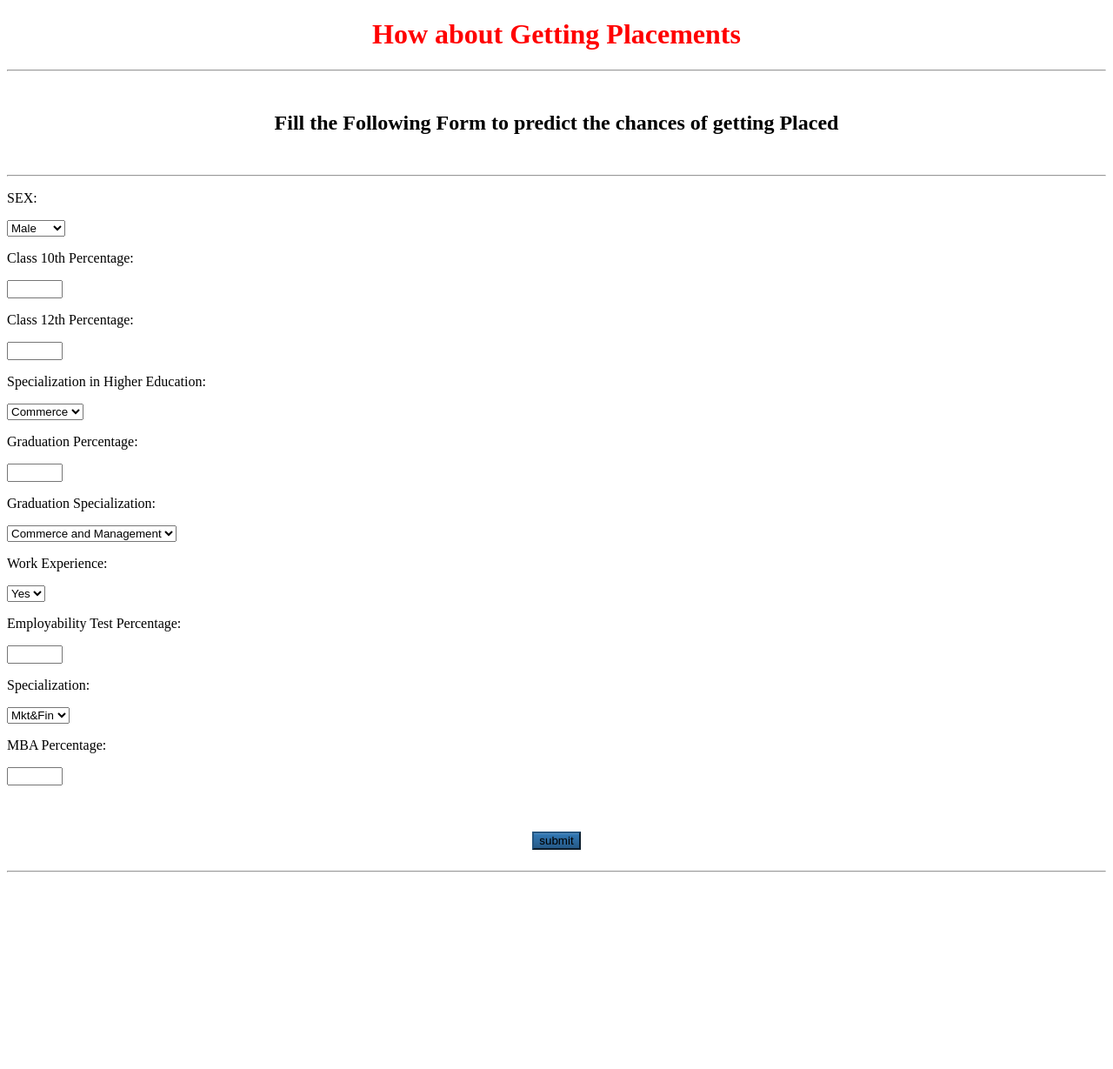
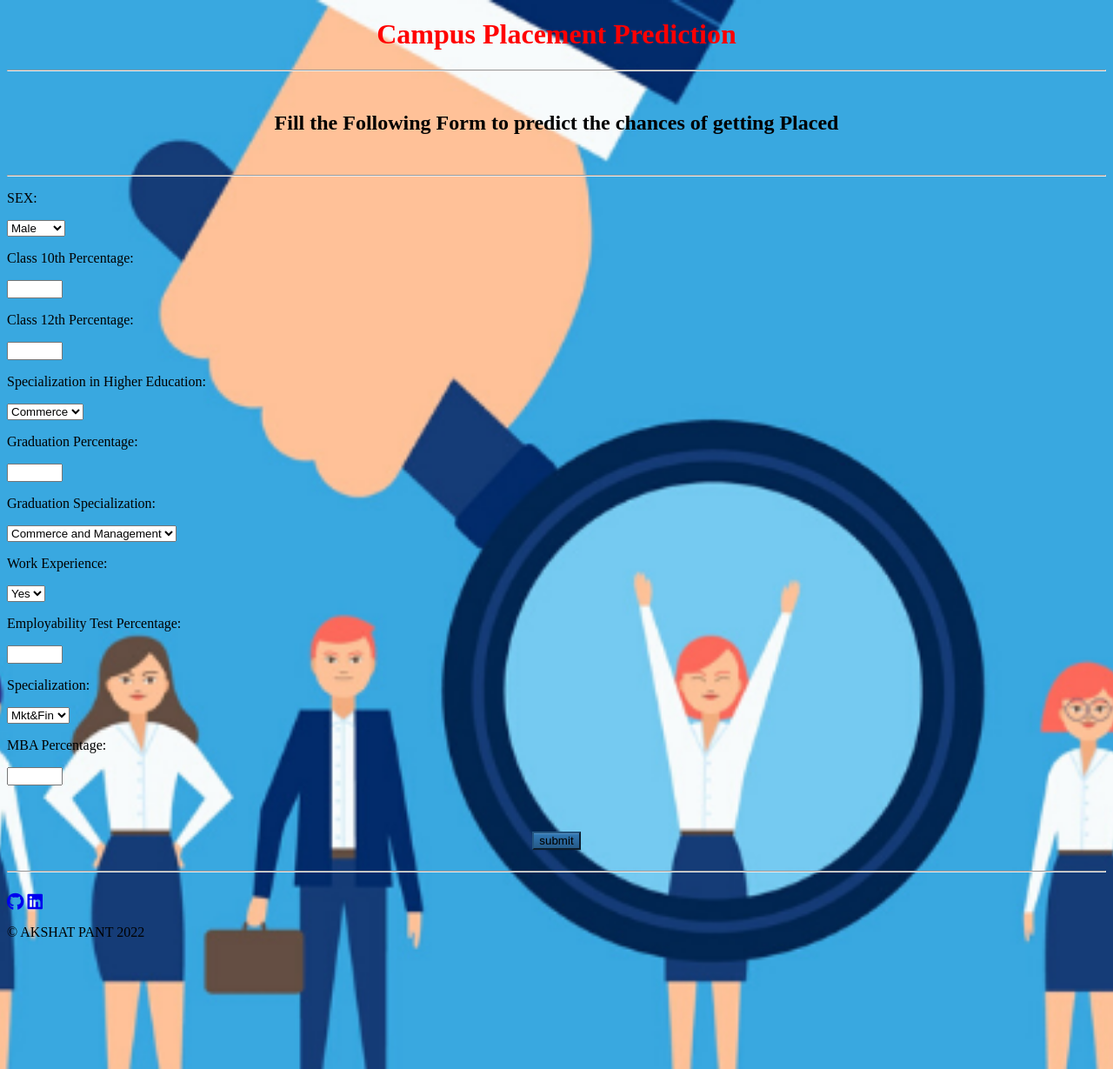
Before and after one commit to akshat06/Campus-Placement, a Flask app: page / in a window 1280 px wide. Shown: the whole page at 87% size. Before the commit the page ends 1003 px from the top, so only its background shows below. Run offline with Flask 2, Linux system fonts and the light colour scheme; parts of the project's set-up code (start-up, migrations or seed data) failed here and were passed over; some libraries are stand-ins or nearby versions.

Commit message:
changes in home page of app

```diff
--- a/code/app.py
+++ b/code/app.py
@@ -1,6 +1,6 @@
 # from data_preprocessing.preprocessing import Preprocessing
-# from data_preprocessing.preprocessing_new import Preprocessing
-# from model_training.training import ModelTraining
+from data_preprocessing.preprocessing_new import Preprocessing
+from model_training.training import ModelTraining
 from model_training.training_new import ModelTraining
 from model_prediction.prediction import Predicition
 import os
@@ -26,113 +26,115 @@ def home():
 
 @app.route('/predict',methods=['GET','POST'])
 def predict():
+    try:
+        if request.method == "POST" :
+            # gender, ssc_p, hsc_p, degree_p, workex, etest_p, specialization, mba_p, hsc_s, degree_t
 
-    if request.method == "POST" :
-        # gender, ssc_p, hsc_p, degree_p, workex, etest_p, specialization, mba_p, hsc_s, degree_t
+            Gender= str(request.form['gender'])
+            Ssc_p= float(request.form['ssc_p'])
+            # Ssc_b = str(request.form['ssc_b'])
+            Hsc_p= float(request.form['hsc_p'])
+            # Hsc_b = str(request.form['hsc_b'])
+            Hsc_s = str(request.form['hsc_s'])
+            Degree_p= float(request.form['degree_p'])
+            Degree_t = str(request.form['degree_t'])
+            Workex = str(request.form['workex'])
+            Etest_p = float(request.form['etest_p'])
+            Specialization = str(request.form['specialization'])
+            MBA_p = float(request.form['mba_p'])
+            # salary = float(request.form['salary'])
 
-        Gender= str(request.form['gender'])
-        Ssc_p= float(request.form['ssc_p'])
-        # Ssc_b = str(request.form['ssc_b'])
-        Hsc_p= float(request.form['hsc_p'])
-        # Hsc_b = str(request.form['hsc_b'])
-        Hsc_s = str(request.form['hsc_s'])
-        Degree_p= float(request.form['degree_p'])
-        Degree_t = str(request.form['degree_t'])
-        Workex = str(request.form['workex'])
-        Etest_p = float(request.form['etest_p'])
-        Specialization = str(request.form['specialization'])
-        MBA_p = float(request.form['mba_p'])
-        # salary = float(request.form['salary'])
+            print(f"Gender: {Gender}")
+            print(f"Ssc_p:{Ssc_p}")
+            # print(f"Ssc_b:{Ssc_b}")
+            print(f"Hsc_p:{Hsc_p}")
+            # print(f"Hsc_b:{Hsc_b}")
+            print(f"Hsc_s:{Hsc_s}")
+            print(f"Degree_p:{Degree_p}")
+            print(f"Degree_t:{Degree_t}")
+            print(f"Workex:{Workex}")
+            print(f"Etest:{Etest_p}")
+            print(f"Specialization:{Specialization}")
+            print(f"MBA_p:{MBA_p}")
+            # print(f"salary:{salary}")
+            pred_list = []
+            if Gender=='Female':
+                Gender=1
+                pred_list.append(Gender)
+            else:
+                Gender=0
+                pred_list.append(Gender)
 
-        print(f"Gender: {Gender}")
-        print(f"Ssc_p:{Ssc_p}")
-        # print(f"Ssc_b:{Ssc_b}")
-        print(f"Hsc_p:{Hsc_p}")
-        # print(f"Hsc_b:{Hsc_b}")
-        print(f"Hsc_s:{Hsc_s}")
-        print(f"Degree_p:{Degree_p}")
-        print(f"Degree_t:{Degree_t}")
-        print(f"Workex:{Workex}")
-        print(f"Etest:{Etest_p}")
-        print(f"Specialization:{Specialization}")
-        print(f"MBA_p:{MBA_p}")
-        # print(f"salary:{salary}")
-        pred_list = []
-        if Gender=='Female':
-            Gender=1
-            pred_list.append(Gender)
-        else:
-            Gender=0
-            pred_list.append(Gender)
+            pred_list.append(Ssc_p)
+            pred_list.append(Hsc_p)
+            pred_list.append(Degree_p)
 
-        pred_list.append(Ssc_p)
-        pred_list.append(Hsc_p)
-        pred_list.append(Degree_p)
+            if Workex == 'Yes':
+                pred_list.append(1)
+            else:
+                pred_list.append(0)
 
-        if Workex == 'Yes':
-            pred_list.append(1)
-        else:
-            pred_list.append(0)
-
-        pred_list.append(Etest_p)
+            pred_list.append(Etest_p)
 
 
-        if Specialization == "Mkt&Fin":
-            pred_list.append(0)
-        else:
-            pred_list.append(1)
+            if Specialization == "Mkt&Fin":
+                pred_list.append(0)
+            else:
+                pred_list.append(1)
 
-        pred_list.append(MBA_p)
+            pred_list.append(MBA_p)
 
-        if Hsc_s == 'Arts':
-            pred_list.append(1)
-            pred_list.append(0)
-            pred_list.append(0)
+            if Hsc_s == 'Arts':
+                pred_list.append(1)
+                pred_list.append(0)
+                pred_list.append(0)
 
-        elif Hsc_s == 'Commerce':
-            pred_list.append(0)
-            pred_list.append(1)
-            pred_list.append(0)
+            elif Hsc_s == 'Commerce':
+                pred_list.append(0)
+                pred_list.append(1)
+                pred_list.append(0)
 
-        else:
-            pred_list.append(0)
-            pred_list.append(0)
-            pred_list.append(1)
+            else:
+                pred_list.append(0)
+                pred_list.append(0)
+                pred_list.append(1)
 
-        if Degree_t == 'Comm&Mgmt':
-            pred_list.append(1)
-            pred_list.append(0)
-            pred_list.append(0)
+            if Degree_t == 'Comm&Mgmt':
+                pred_list.append(1)
+                pred_list.append(0)
+                pred_list.append(0)
 
-        elif Degree_t == 'Others':
-            pred_list.append(0)
-            pred_list.append(1)
-            pred_list.append(0)
+            elif Degree_t == 'Others':
+                pred_list.append(0)
+                pred_list.append(1)
+                pred_list.append(0)
 
-        else:
-            pred_list.append(0)
-            pred_list.append(0)
-            pred_list.append(1)
+            else:
+                pred_list.append(0)
+                pred_list.append(0)
+                pred_list.append(1)
 
 
 
-        # Pred_args=[Gender, Ssc_p, Ssc_b, Hsc_p, Hsc_b, Hsc_s, Degree_p, Degree_t, Workex,Etest_p,Specialization,MBA_p, salary]
-        logging.info(f"Prediction List: {pred_list}")
-        pred_args=np.array(pred_list)
-        pred_args=pred_args.reshape(1,-1)
+            # Pred_args=[Gender, Ssc_p, Ssc_b, Hsc_p, Hsc_b, Hsc_s, Degree_p, Degree_t, Workex,Etest_p,Specialization,MBA_p, salary]
+            logging.info(f"Prediction List: {pred_list}")
+            pred_args=np.array(pred_list)
+            pred_args=pred_args.reshape(1,-1)
 
-        y_pred=model.predict(pred_args)
-        logging.info(f"pred: {y_pred}")
-        y_pred=y_pred[0]
-        logging.info(f"Y_pred:-->> {y_pred}")
-        if y_pred == 0:
-            image_path = os.path.join("code","templates","work_hard.jpg")
-            logging.info("Work Hard!!! Chances are less")
-            return render_template('predict.html',prediction="Work Hard!!! Chances are less", user_image=image_path)
-        else:
-            image_path = os.path.join("code","templates","celebrate.jpg")
-            logging.info("You are Doing well!! You Will Get placements")
-            return render_template('predict.html',prediction=" You are Doing well!! You Will Get placements", user_image = image_path)
+            y_pred=model.predict(pred_args)
+            logging.info(f"pred: {y_pred}")
+            y_pred=y_pred[0]
+            logging.info(f"Y_pred:-->> {y_pred}")
+            if y_pred == 0:
+                image_path = os.path.join("code","templates","work_hard.jpg")
+                logging.info("Work Hard!!! Chances are less")
+                return render_template('predict.html',prediction="Work Hard!!! Chances are less", user_image=image_path)
+            else:
+                image_path = os.path.join("code","templates","celebrate.jpg")
+                logging.info("You are Doing well!! You Will Get placements")
+                return render_template('predict.html',prediction=" You are Doing well!! You Will Get placements", user_image = image_path)
+    except Exception as e:
+        logging.exception(f"Exception occured during Prediction:\n {e}")
 
 # """Data Preprocessing
 # """
@@ -157,5 +159,26 @@ def predict():
 # else:
 #     logging.info("\n\nPrediction-->> Student will get placed!!")
 
+@app.route('/train',methods=['GET','POST'])
+def train():
+    try:
+        print("______ Inside Train Function________")
+        logging.info("______ Inside Train Function________")
+        if request.method == "POST" :
+            logging.info("Model training Started!!")
+            """Data Preprocessing
+            """
+            train_file_path = os.path.join("code","dataset","train.csv")
+            print(train_file_path)
+            pre_process = Preprocessing(filename=train_file_path)
+            pre_process.preprocessing_flow()
+            """Model Training
+            """
+            model_train = ModelTraining()
+            best_model_name = model_train.training_flow()
+            return render_template('train.html',best_model=f"Best Model is {best_model_name}")
+    except Exception as e:
+        logging.exception(f"Exception occured: {e}")
+
 if __name__ == "__main__":
     app.run(debug=True)
--- a/code/model_training/training_new.py
+++ b/code/model_training/training_new.py
@@ -325,4 +325,5 @@ class ModelTraining:
         model_name = "best_model.pkl"
         model_dir = os.path.join("code","model_file")
         self.model_saving(best_model, model_name, model_dir)
+        return best_model_name
         logging.info("\n\n********************************** Training Pipeline Ends ***************************************")
--- a/code/templates/first.html
+++ b/code/templates/first.html
@@ -3,11 +3,24 @@
 <head>
    <link rel="stylesheet" href="https://maxcdn.bootstrapcdn.com/bootstrap/3.3.7/css/bootstrap-theme.min.css" integrity="sha384-rHyoN1iRsVXV4nD0JutlnGaslCJuC7uwjduW9SVrLvRYooPp2bWYgmgJQIXwl/Sp" crossorigin="anonymous">
    <title>Chances of getting Campus Placement</title>
+   <style>
+
+      body  {
+        background-image: url("campus1.jpg");
+
+        background-color:#cccccc;
+        height: 1200px;
+        background-position: center;
+        background-repeat: no-repeat;
+        background-size: cover;
+        position: relative;
+      }
+  </style>
 </head>
 
 <body>
 
-   <h1><div style = "text-align: center"><font color="red"> How about Getting Placements</font></div></h1>
+   <h1><div style = "text-align: center"><font color="red">Campus Placement Prediction</font></div></h1>
    <hr>
    </br>
    <h2><div style = "text-align: center"><font color="black">Fill the Following Form to predict the chances of getting Placed</font></div></h2>
@@ -27,6 +40,7 @@
               <option value="Female">Female</option>
             </select>
             </div>
+
 
             <div class="form-group">
                <label for="ssc_p"><p class="font-weight-bold">Class 10th Percentage:</p></label>
@@ -120,14 +134,36 @@
 
             <hr>
             </br>
-
             </form>
 
+            <!-- <form method="post" action="/train"></form>
+            <h1><div style = "text-align: center"><font color="red"> <input class="btn btn-primary" type="submit" value="Train"></font></div></h1>
+            </div>
+         </form> -->
 
 
      </div>
      </div>
      </div>
+    <!-- JavaScript -->
+    <script src="https://code.jquery.com/jquery-3.5.1.slim.min.js"
+        integrity="sha384-DfXdz2htPH0lsSSs5nCTpuj/zy4C+OGpamoFVy38MVBnE+IbbVYUew+OrCXaRkfj"
+        crossorigin="anonymous"></script>
+    <script src="https://cdn.jsdelivr.net/npm/popper.js@1.16.0/dist/umd/popper.min.js"
+        integrity="sha384-Q6E9RHvbIyZFJoft+2mJbHaEWldlvI9IOYy5n3zV9zzTtmI3UksdQRVvoxMfooAo"
+        crossorigin="anonymous"></script>
+    <script src="https://stackpath.bootstrapcdn.com/bootstrap/4.5.0/js/bootstrap.min.js"
+        integrity="sha384-OgVRvuATP1z7JjHLkuOU7Xw704+h835Lr+6QL9UvYjZE3Ipu6Tp75j7Bh/kR0JKI"
+        crossorigin="anonymous"></script>
+    <script src="https://kit.fontawesome.com/5f3f547070.js" crossorigin="anonymous"></script>
 
+   <!-- Footer -->
+       <div class='footer'>
+           <div class="contact">
+               <a target="_blank" href="https://github.com/akshat06/flight_fare_prediction"><i class="fab fa-github fa-lg contact-icon"></i></a>
+               <a target="_blank" href="https://www.linkedin.com/in/akshat-pant06"><i class="fab fa-linkedin fa-lg contact-icon"></i></a>
+               <p class='footer-description'>© AKSHAT PANT 2022</p>
+           </div>
+       </div>
 </body>
 </html>
```
Also changed, not shown: code/templates/train.html (added, +19 -0 lines), Documents/wireframe1.png (added), Documents/wireframe2.png (added), Documents/wireframe3.png (added), Documents/wireframe4.png (added), code/templates/campus1.jpg (added), 4 other files.
